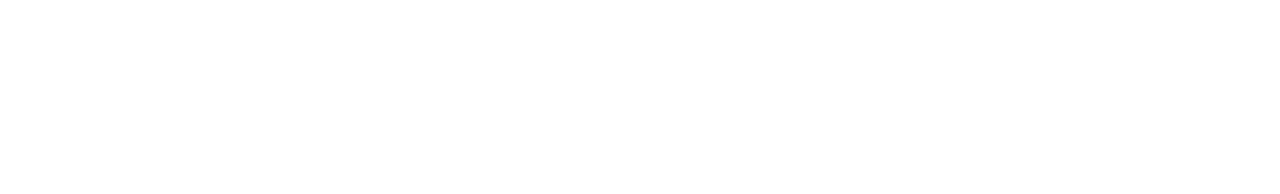
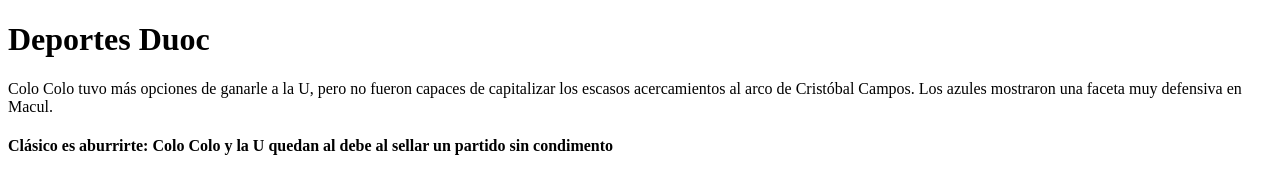
Before and after one commit to mpdp40/deportesduoc, a plain HTML site: page index.html in a window 1280 px wide. Drawn offline with Linux system fonts and the light colour scheme.

Commit message:
se agrego contenido

```diff
--- a/index.html
+++ b/index.html
@@ -7,6 +7,10 @@
     <title>Document</title>
 </head>
 <body>
-
+    <h1>Deportes Duoc</h1>
+    <p>Colo Colo tuvo más opciones de ganarle a la U, pero no fueron capaces de
+         capitalizar los escasos acercamientos al arco de Cristóbal Campos.
+         Los azules mostraron una faceta muy defensiva en Macul.</p>
+    <h4>Clásico es aburrirte: Colo Colo y la U quedan al debe al sellar un partido sin condimento</h4>
 </body>
 </html>
```
